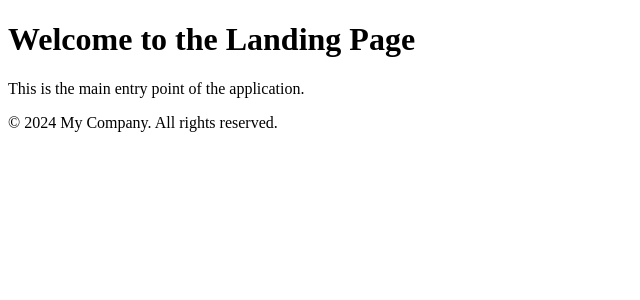
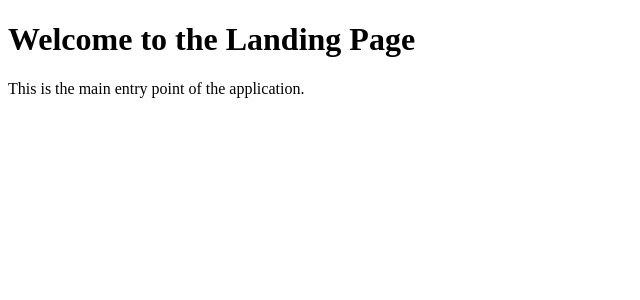
Before and after one commit to RuneHerreman/adria-client, a Vue app: page / in a window 1280 px wide. Shown: the top 300 px of the page, without its empty margins (0-640 px from the left). Built offline with nearby package versions, Linux system fonts and the light colour scheme.

Commit message:
template

```diff
--- a/src/components/FooterComponent.vue
+++ b/src/components/FooterComponent.vue
@@ -4,7 +4,7 @@
 
 <template>
   <footer>
-    <p>© 2024 My Company. All rights reserved.</p>
+
   </footer>
 </template>
 
```
